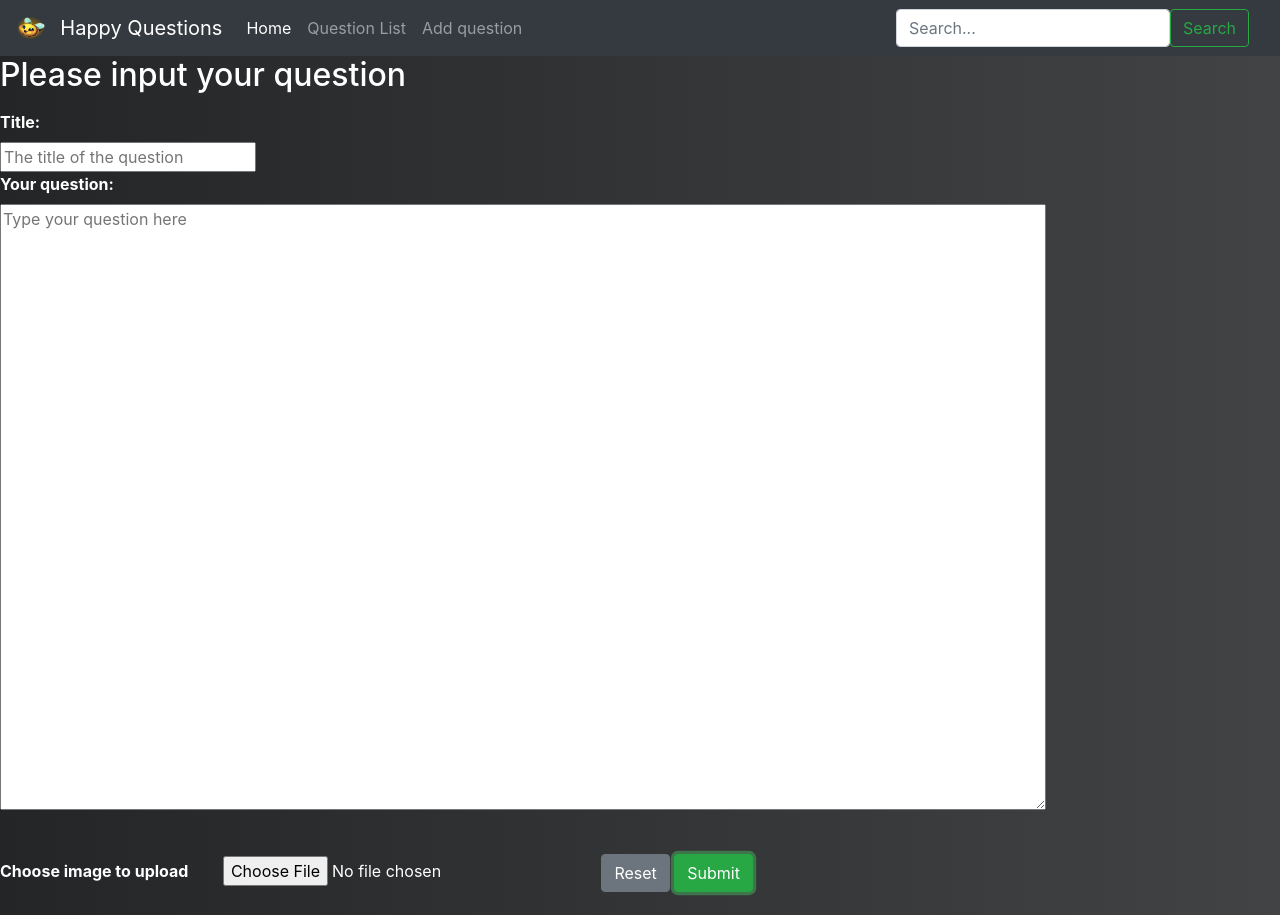
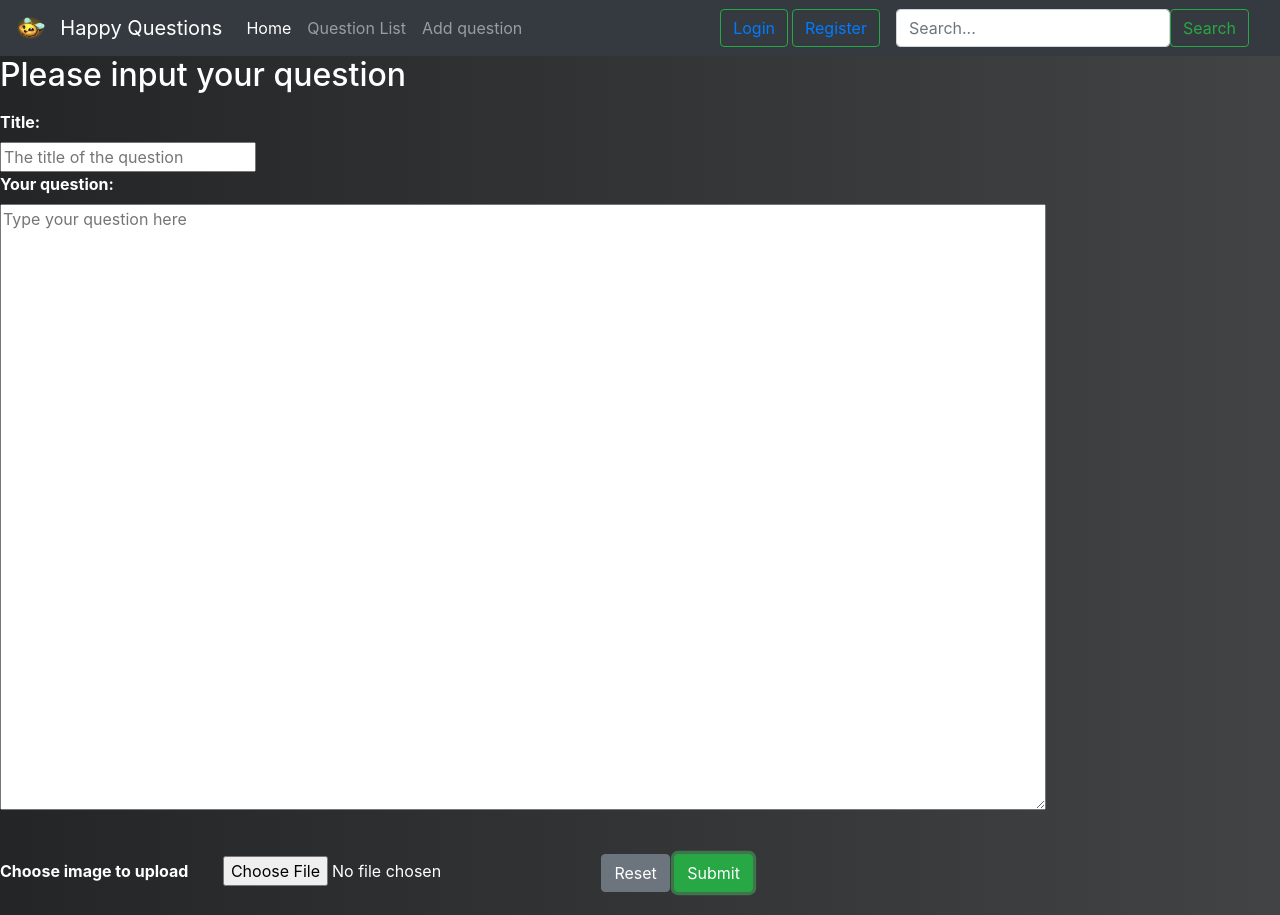
Before and after one commit to damianTrybuszek/Ask-Mate, a Flask app: page /add_question in a window 1280 px wide. Shown: the top 915 px of the page. Run offline with Flask 2, Linux system fonts and the light colour scheme; some libraries are stand-ins or nearby versions.

Commit message:
Bug with display fixed.

```diff
--- a/templates/base.html
+++ b/templates/base.html
@@ -56,8 +56,17 @@
             </ul>
 
         </div>
+
         <div>
-          <form class="d-flex mr-auto" action="/search" method="POST" name="search_form" enctype="multipart/form-data">
+          <form class="d-flex mr-auto" method="POST" name="login_buttons" enctype="multipart/form-data">
+              <button class="btn btn-outline-success mr-1" type="submit"><a href="#" class="link-success">Login</a></button>
+              <button class="btn btn-outline-success mr-3" type="submit"><a href="/registration" class="link-success">Register</a></button>
+          </form>
+        </div>
+
+        <div>
+          <form class="d-flex mx-auto" action="/search" method="POST" name="search_form" enctype="multipart/form-data">
+
             <input class="form-control me-2" type="text" placeholder="Search..." aria-label="Search" align="right" name="search" required >
               <button class="btn btn-outline-success" type="submit">Search</button>
           </form>
```
